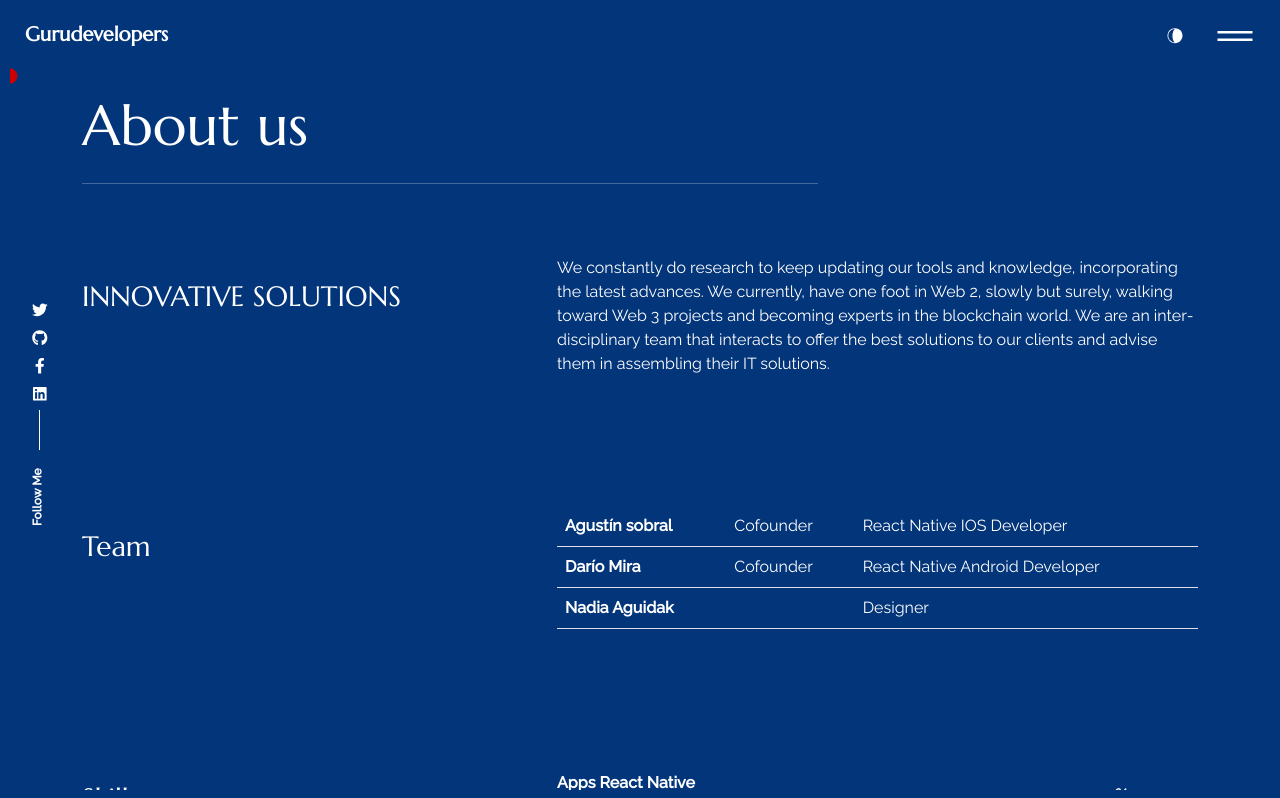
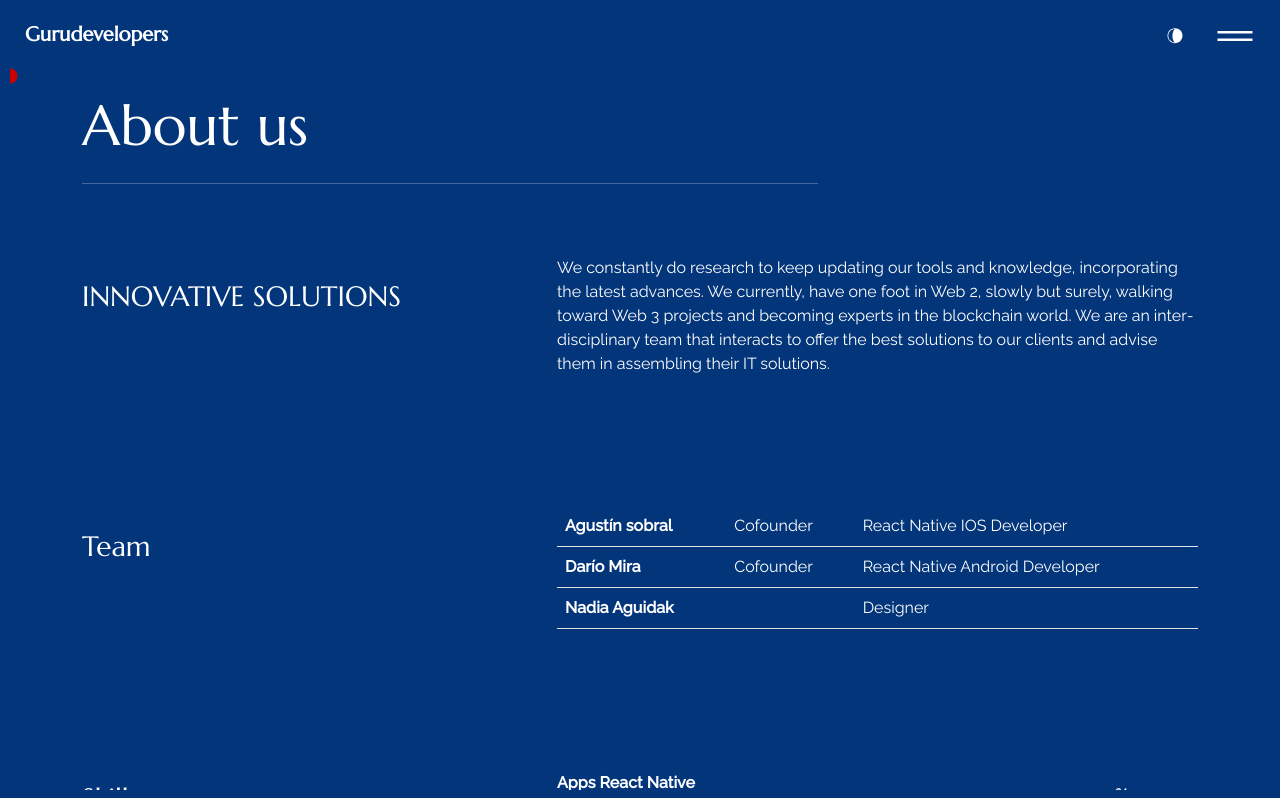
Before and after one commit to miradario/guruweb, a React (Create React App) app: page /about in a window 1280 px wide. Shown: the top 798 px of the page. Built offline with nearby package versions, Linux system fonts and the light colour scheme.

Commit message:
sociallinks

```diff
--- a/src/app/routes.js
+++ b/src/app/routes.js
@@ -1,6 +1,6 @@
 import React from "react";
-import { Route, Routes} from "react-router-dom";
-import withRouter from "../hooks/withRouter"
+import { Route, Routes } from "react-router-dom";
+import withRouter from "../hooks/withRouter";
 import { Home } from "../pages/home";
 import { Portfolio } from "../pages/portfolio";
 import { ContactUs } from "../pages/contact";
@@ -34,7 +34,7 @@ function AppRoutes() {
   return (
     <div className="s_c">
       <AnimatedRoutes />
-      <Socialicons />
+      {/* <Socialicons /> */}
     </div>
   );
 }
--- a/src/components/socialicons/index.js
+++ b/src/components/socialicons/index.js
@@ -57,7 +57,7 @@ export const Socialicons = (params) => {
           </li>
         )}
       </ul>
-      <p>Follow Me</p>
+      <p>Follow Us</p>
     </div>
   );
 };
--- a/src/content_option.js
+++ b/src/content_option.js
@@ -112,9 +112,9 @@ const contactConfig = {
 };
 
 const socialprofils = {
-  github: "https://github.com/gurudevelopers",
-  facebook: "https://facebook.com/gurudevelopers",
-  linkedin: "https://www.linkedin.com/company/guru.developers/",
+  github: "https://github.com/asobral",
+  facebook: "https://facebook.com/gurudeveloper",
+  linkedin: "https://www.linkedin.com/company/gurudevelopers",
   twitter: "https://twitter.com",
 };
 export {
```
Also changed, not shown: 11 other files (tests, documents, lock files or other folders).
